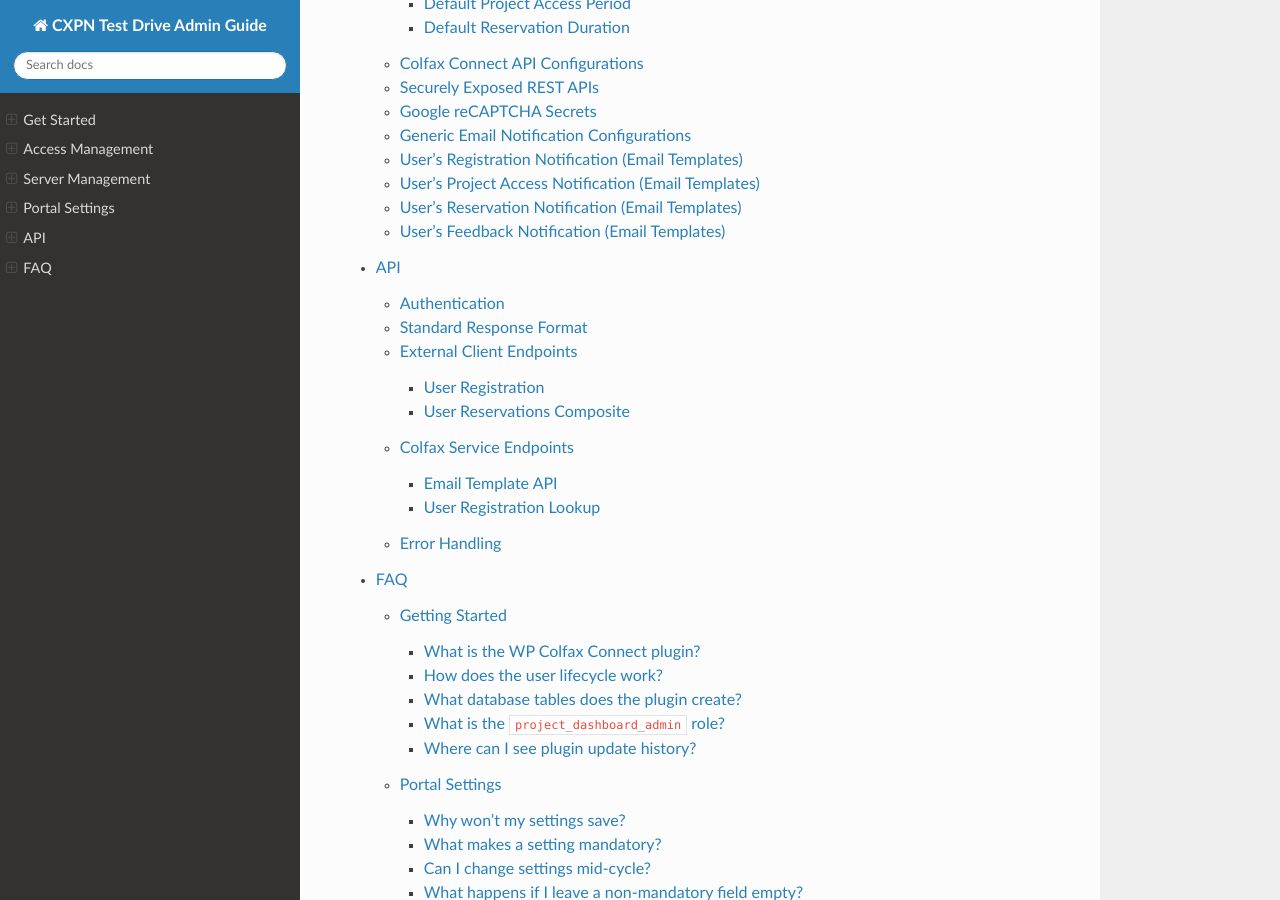
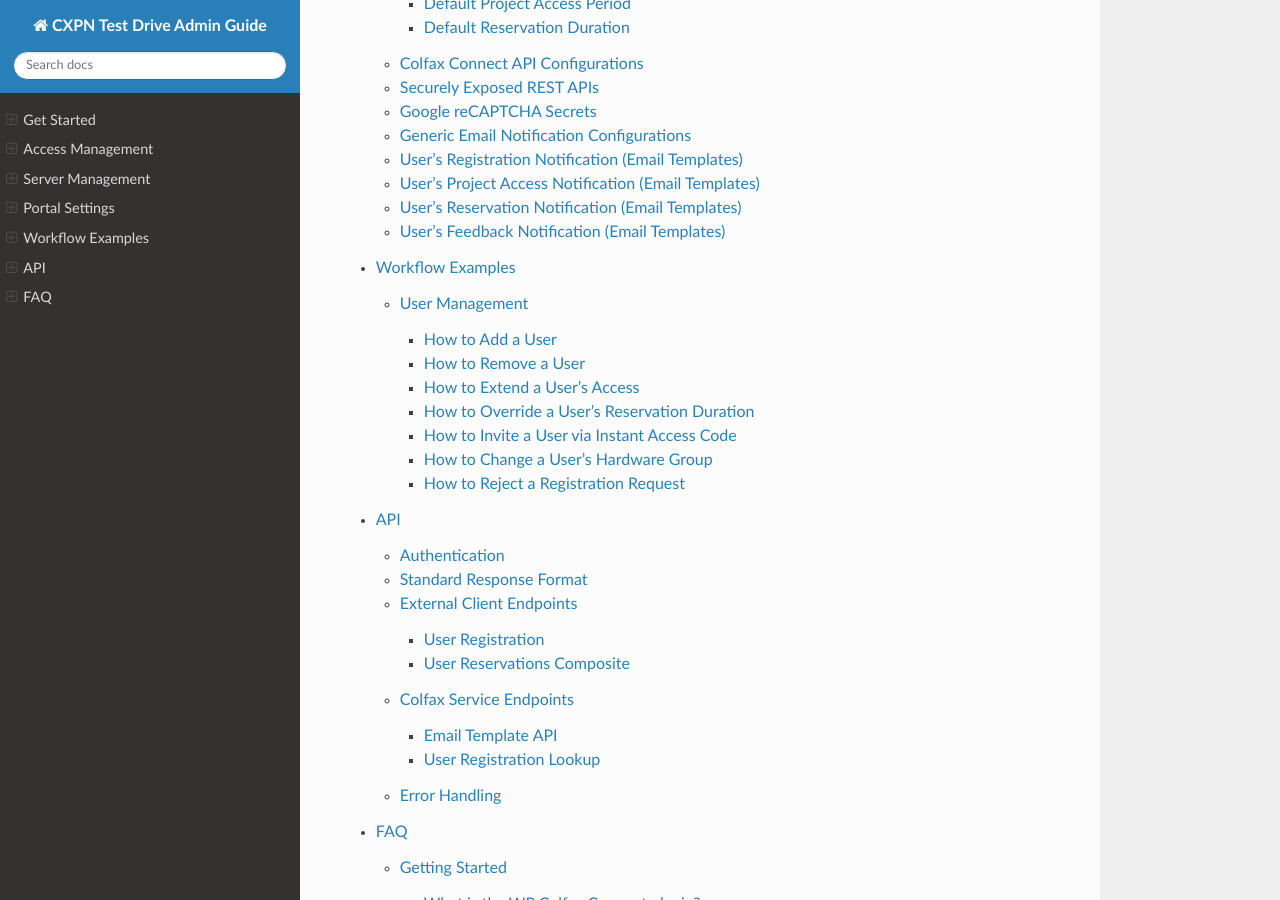
Before and after one commit to ColfaxResearch/cxpn-admin-readthedocs, a Sphinx documentation site: the page built from docs/source/index.rst, in a window 1280 px wide and 900 px high, scrolled down 1837 px. Built offline with Sphinx 7.4.7 and the Read the Docs theme 3.1.0, drawn with Linux system fonts in a browser that asks for light colours; some of the changed lines change nothing that is shown.

Commit message:
add Workflow Examples with 7 user management sequence diagrams

```diff
--- a/docs/source/index.rst
+++ b/docs/source/index.rst
@@ -20,5 +20,6 @@
    access-management
    server-management
    portal-settings
+   workflow-examples
    api
    faq
--- /dev/null
+++ b/docs/source/workflow-examples.rst
@@ -0,0 +1,215 @@
+Workflow Examples
+=================
+
+Step-by-step workflows with sequence diagrams for common admin tasks.
+
+User Management
+---------------
+
+How to Add a User
+~~~~~~~~~~~~~~~~~
+
+This workflow covers adding a new user through the public registration form and approving their request in the admin panel.
+
+.. mermaid::
+
+   sequenceDiagram
+       participant U as User
+       participant P as Portal
+       participant A as Admin
+       participant D as Colfax DB API
+
+       U->>P: Submits registration form
+       P->>P: Validates (reCAPTCHA, email, blacklist)
+       P->>A: Notifies admin via email
+       A->>P: Navigates to Manage Requests
+       P-->>A: Shows PENDING request
+       A->>P: Clicks Review
+       P-->>A: Displays full details
+       A->>P: Clicks Approve
+       P->>D: Provisions project access
+       D-->>P: Access provisioned
+       P->>U: Sends approval email
+       P-->>A: Request status: APPROVED
+
+Steps:
+
+1. The user submits a registration request through the public-facing form. The portal validates the submission (reCAPTCHA, email format, blacklisted domains, duplicate check).
+2. The admin receives an email notification of the new registration.
+3. Navigate to **User Registration > Manage Requests** in the admin panel. The new request appears with status ``PENDING``.
+4. Click **Review** to inspect the full registration details, including all submitted metadata fields.
+5. Click **Approve** to provision the user's project access. The portal calls the Colfax DB API to create the access record.
+6. The user receives an approval email, and the request status changes to ``APPROVED``.
+
+How to Remove a User
+~~~~~~~~~~~~~~~~~~~~
+
+This workflow covers terminating a user's access to the test drive portal.
+
+.. mermaid::
+
+   sequenceDiagram
+       participant A as Admin
+       participant P as Portal
+       participant D as Colfax DB API
+       participant U as User
+
+       A->>P: Navigates to Project Access
+       P-->>A: Lists all users with access
+       A->>P: Locates user, clicks End Access
+       P->>D: Deactivates project access
+       D-->>P: Access deactivated
+       P->>U: Sends deactivation email
+       P-->>A: Access terminated
+
+Steps:
+
+1. Navigate to **Project Management > Project Access** in the admin panel.
+2. Locate the user in the table and click **End Access**.
+3. The portal calls the Colfax DB API to deactivate the user's access. Any active reservations associated with that access are invalidated.
+4. The user receives a deactivation email, and the access is terminated immediately.
+
+How to Extend a User's Access
+~~~~~~~~~~~~~~~~~~~~~~~~~~~~~
+
+This workflow covers extending a user's project access period beyond the default duration.
+
+.. mermaid::
+
+   sequenceDiagram
+       participant A as Admin
+       participant P as Portal
+       participant D as Colfax DB API
+
+       A->>P: Navigates to Project Access
+       P-->>A: Lists all users with access
+       A->>P: Clicks Edit on user entry
+       P-->>A: Shows quick edit form
+       A->>P: Sets new End Date, clicks Update
+       P->>D: Updates access end date
+       D-->>P: Access updated
+       P-->>A: Confirmation
+
+Steps:
+
+1. Navigate to **Project Management > Project Access** in the admin panel.
+2. Locate the user and click **Edit** (Quick Edit).
+3. In the quick edit form, modify the **End Date** to the desired new date and time.
+4. Click **Update**. The portal calls the Colfax DB API to update the access record.
+5. The override takes precedence over the default access period and is reflected immediately.
+
+How to Override a User's Reservation Duration
+~~~~~~~~~~~~~~~~~~~~~~~~~~~~~~~~~~~~~~~~~~~~~
+
+This workflow covers changing the reservation duration for a specific user.
+
+.. mermaid::
+
+   sequenceDiagram
+       participant A as Admin
+       participant P as Portal
+       participant D as Colfax DB API
+
+       A->>P: Navigates to Manage Requests
+       P-->>A: Lists all registration requests
+       A->>P: Clicks Edit on user entry
+       P-->>A: Shows quick edit form
+       A->>P: Sets new Reservation Duration, clicks Update
+       P->>D: Updates reservation duration
+       D-->>P: Duration updated
+       P-->>A: Confirmation
+
+Steps:
+
+1. Navigate to **User Registration > Manage Requests** or **Project Management > Project Access**.
+2. Locate the user and click **Edit** (Quick Edit).
+3. In the quick edit form, modify the **Reservation Duration** field to the desired number of hours.
+4. Click **Update**. The change applies to all future reservations made by the user.
+
+How to Invite a User via Instant Access Code
+~~~~~~~~~~~~~~~~~~~~~~~~~~~~~~~~~~~~~~~~~~~~
+
+This workflow covers creating an instant access code for an event and tracking its usage.
+
+.. mermaid::
+
+   sequenceDiagram
+       participant A as Admin
+       participant P as Portal
+       participant U as User
+       participant D as Colfax DB API
+
+       A->>P: Navigates to Instant Access Codes
+       A->>P: Clicks Add New, fills code details
+       P-->>A: Code created
+       U->>P: Submits registration with access code
+       P->>P: Validates code (window, usage, domain)
+       P->>P: Auto-approves registration
+       P->>D: Provisions project access
+       D-->>P: Access provisioned
+       P->>U: Sends approval email
+       P-->>P: Increments usage_count
+
+Steps:
+
+1. Navigate to **User Registration > Instant Access Codes** and click **Add New**.
+2. Fill in the code details (event name, validity period, access period, reservation duration, hardware group, max users, whitelisted domains, description).
+3. Distribute the code to event attendees.
+4. When a user enters the code on the registration form, the portal validates it (validity window, usage count, email domain whitelist).
+5. If valid, the registration is auto-approved, access is provisioned via the Colfax DB API, and the user receives an approval email.
+6. The code's ``usage_count`` increments with each redemption.
+
+How to Change a User's Hardware Group
+~~~~~~~~~~~~~~~~~~~~~~~~~~~~~~~~~~~~~
+
+This workflow covers modifying the hardware group assigned to an existing user.
+
+.. mermaid::
+
+   sequenceDiagram
+       participant A as Admin
+       participant P as Portal
+       participant D as Colfax DB API
+
+       A->>P: Navigates to Project Access
+       P-->>A: Lists all users with access
+       A->>P: Clicks Edit on user entry
+       P-->>A: Shows quick edit form
+       A->>P: Selects new Hardware Group, clicks Update
+       P->>D: Updates hardware group assignment
+       D-->>P: Assignment updated
+       P-->>A: Confirmation
+
+Steps:
+
+1. Navigate to **Project Management > Project Access**.
+2. Locate the user and click **Edit** (Quick Edit).
+3. In the quick edit form, modify the **Hardware Group** field to the desired group.
+4. Click **Update**. The change takes effect immediately for the user's next reservation.
+
+How to Reject a Registration Request
+~~~~~~~~~~~~~~~~~~~~~~~~~~~~~~~~~~~~
+
+This workflow covers denying a pending registration request.
+
+.. mermaid::
+
+   sequenceDiagram
+       participant A as Admin
+       participant P as Portal
+       participant U as User
+
+       A->>P: Navigates to Manage Requests
+       P-->>A: Shows PENDING request
+       A->>P: Clicks Review
+       P-->>A: Displays full details
+       A->>P: Clicks Reject
+       P->>U: Sends rejection email
+       P-->>A: Request status: REJECTED
+
+Steps:
+
+1. Navigate to **User Registration > Manage Requests**.
+2. Locate the pending request and click **Review** to inspect the details.
+3. Click **Reject** to deny the registration.
+4. The user receives a rejection email, and the request status changes to ``REJECTED``.
```
